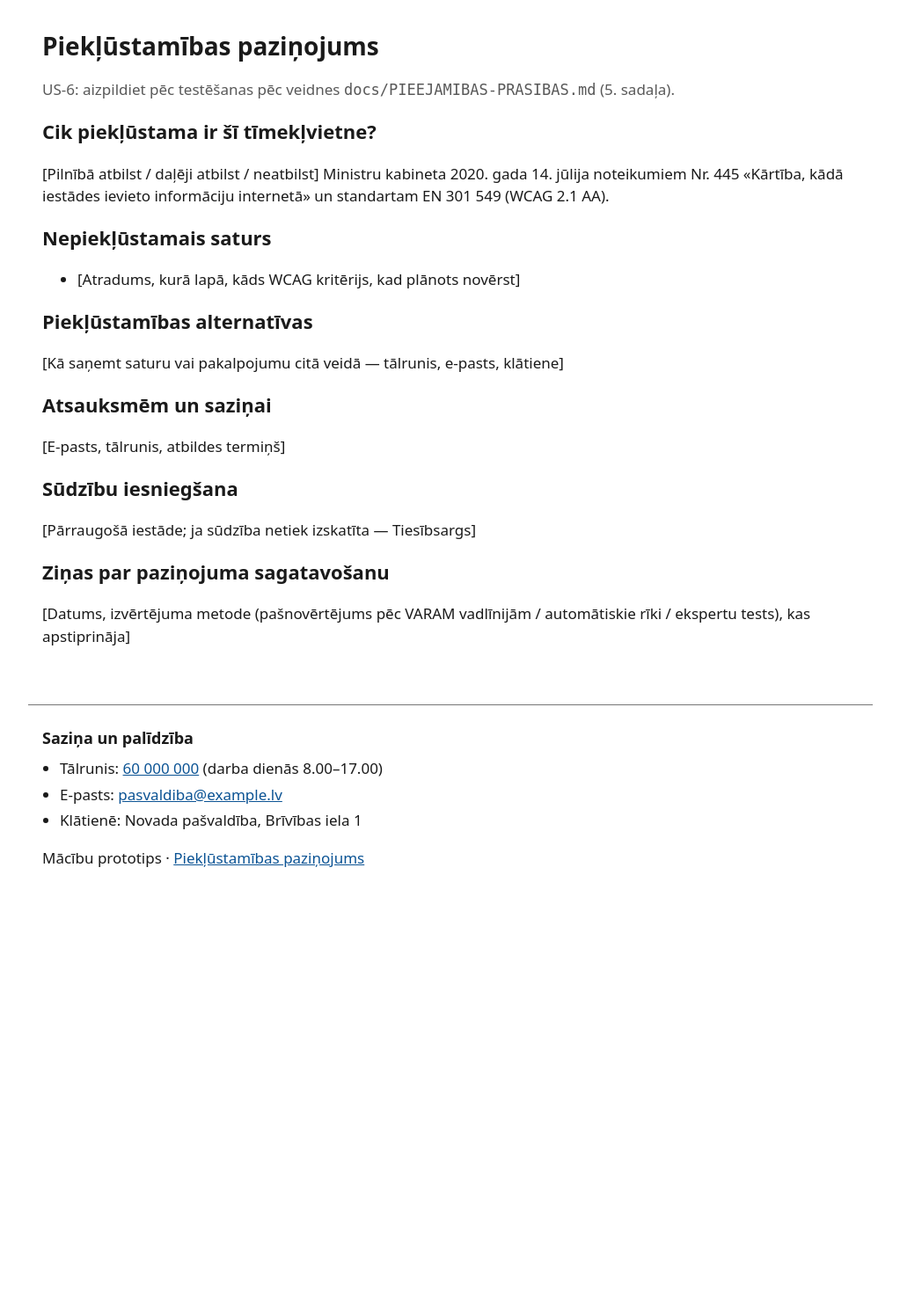
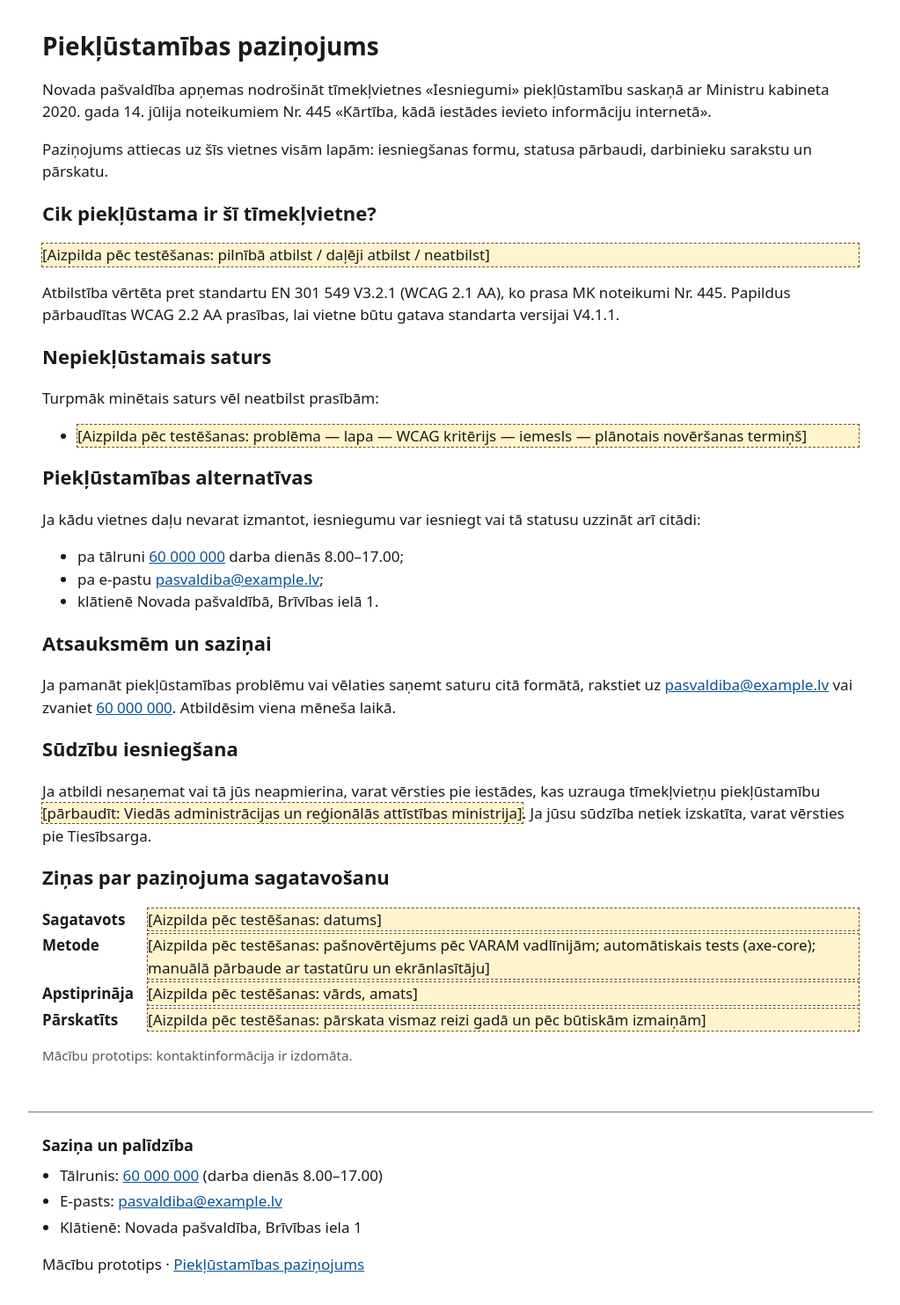
Before and after one commit to ruutam-bit/kursi-2-iesniegums, a Flask app: page /pieklustamiba in a window 1280 px wide. Shown: the part 63-1547 px from the top of the page at 88% size, without its empty margins (128-1151 px from the left). Before the commit the page ends 1049 px from the top, so only its background shows below. Run offline with Flask 3, Linux system fonts and the light colour scheme; parts of the project's set-up code (start-up, migrations or seed data) failed here and were passed over.

Commit message:
US-6: piekļūstamības paziņojuma skelets (MK 445, 3.2.3)
- /pieklustamiba pēc veidnes: 7 sadaļas
- Aizpildīts: apņemšanās, standarts (V3.2.1/WCAG 2.1 AA + 2.2 AA), alternatīvas, saziņa, sūdzības
- Atbilstība, atradumi, metode — redzami atzīmēti «[Aizpilda pēc testēšanas]»
- axe 0 atradumu; 320 px bez ritjoslas

Co-Authored-By: Claude Opus 5.5 <noreply@anthropic.com>

```diff
--- a/static/style.css
+++ b/static/style.css
@@ -174,3 +174,6 @@ tfoot th, tfoot td { font-weight: 700; }
   .josla-rinda { grid-template-columns: minmax(0, 1fr) 2.5rem; }
   .josla-nosaukums { grid-column: 1 / -1; }
 }
+
+/* Vēl neaizpildīts paziņojuma saturs — redzami atzīmēts (ne tikai krāsā: teksts kvadrātiekavās) */
+.aizpildit { background: #fff4ce; outline: 1px dashed #7a4e00; }
--- a/templates/pieklustamiba.html
+++ b/templates/pieklustamiba.html
@@ -2,26 +2,50 @@
 {% block title %}Piekļūstamības paziņojums{% endblock %}
 {% block content %}
 <h1>Piekļūstamības paziņojums</h1>
-<p class="muted">US-6: aizpildiet pēc testēšanas pēc veidnes <code>docs/PIEEJAMIBAS-PRASIBAS.md</code> (5. sadaļa).</p>
+
+{# Struktūra: docs/PIEEJAMIBAS-PRASIBAS.md 5. sadaļa (MK 445; ES paraugs — Īstenošanas lēmums (ES) 2018/1523).
+   Sadaļas ar «[Aizpilda pēc testēšanas]» aizpilda TIKAI ar reāliem testa rezultātiem. #}
+
+<p>Novada pašvaldība apņemas nodrošināt tīmekļvietnes «Iesniegumi» piekļūstamību saskaņā ar
+Ministru kabineta 2020. gada 14. jūlija noteikumiem Nr. 445 «Kārtība, kādā iestādes ievieto informāciju internetā».</p>
+<p>Paziņojums attiecas uz šīs vietnes visām lapām: iesniegšanas formu, statusa pārbaudi, darbinieku sarakstu un pārskatu.</p>
 
 <h2>Cik piekļūstama ir šī tīmekļvietne?</h2>
-<p>[Pilnībā atbilst / daļēji atbilst / neatbilst] Ministru kabineta 2020. gada 14. jūlija noteikumiem Nr. 445
-«Kārtība, kādā iestādes ievieto informāciju internetā» un standartam EN 301 549 (WCAG 2.1 AA).</p>
+<p class="aizpildit">[Aizpilda pēc testēšanas: pilnībā atbilst / daļēji atbilst / neatbilst]</p>
+<p>Atbilstība vērtēta pret standartu EN 301 549 V3.2.1 (WCAG 2.1 AA), ko prasa MK noteikumi Nr. 445.
+Papildus pārbaudītas WCAG 2.2 AA prasības, lai vietne būtu gatava standarta versijai V4.1.1.</p>
 
 <h2>Nepiekļūstamais saturs</h2>
+<p>Turpmāk minētais saturs vēl neatbilst prasībām:</p>
 <ul>
-  <li>[Atradums, kurā lapā, kāds WCAG kritērijs, kad plānots novērst]</li>
+  <li class="aizpildit">[Aizpilda pēc testēšanas: problēma — lapa — WCAG kritērijs — iemesls — plānotais novēršanas termiņš]</li>
 </ul>
 
 <h2>Piekļūstamības alternatīvas</h2>
-<p>[Kā saņemt saturu vai pakalpojumu citā veidā — tālrunis, e-pasts, klātiene]</p>
+<p>Ja kādu vietnes daļu nevarat izmantot, iesniegumu var iesniegt vai tā statusu uzzināt arī citādi:</p>
+<ul>
+  <li>pa tālruni <a href="tel:+37160000000">60 000 000</a> darba dienās 8.00–17.00;</li>
+  <li>pa e-pastu <a href="mailto:pasvaldiba@example.lv">pasvaldiba@example.lv</a>;</li>
+  <li>klātienē Novada pašvaldībā, Brīvības ielā 1.</li>
+</ul>
 
 <h2>Atsauksmēm un saziņai</h2>
-<p>[E-pasts, tālrunis, atbildes termiņš]</p>
+<p>Ja pamanāt piekļūstamības problēmu vai vēlaties saņemt saturu citā formātā, rakstiet uz
+<a href="mailto:pasvaldiba@example.lv">pasvaldiba@example.lv</a> vai zvaniet <a href="tel:+37160000000">60 000 000</a>.
+Atbildēsim viena mēneša laikā.</p>
 
 <h2>Sūdzību iesniegšana</h2>
-<p>[Pārraugošā iestāde; ja sūdzība netiek izskatīta — Tiesībsargs]</p>
+<p>Ja atbildi nesaņemat vai tā jūs neapmierina, varat vērsties pie iestādes, kas uzrauga tīmekļvietņu piekļūstamību
+<span class="aizpildit">[pārbaudīt: Viedās administrācijas un reģionālās attīstības ministrija]</span>.
+Ja jūsu sūdzība netiek izskatīta, varat vērsties pie Tiesībsarga.</p>
 
 <h2>Ziņas par paziņojuma sagatavošanu</h2>
-<p>[Datums, izvērtējuma metode (pašnovērtējums pēc VARAM vadlīnijām / automātiskie rīki / ekspertu tests), kas apstiprināja]</p>
+<dl class="detalas">
+  <dt>Sagatavots</dt><dd class="aizpildit">[Aizpilda pēc testēšanas: datums]</dd>
+  <dt>Metode</dt><dd class="aizpildit">[Aizpilda pēc testēšanas: pašnovērtējums pēc VARAM vadlīnijām; automātiskais tests (axe-core); manuālā pārbaude ar tastatūru un ekrānlasītāju]</dd>
+  <dt>Apstiprināja</dt><dd class="aizpildit">[Aizpilda pēc testēšanas: vārds, amats]</dd>
+  <dt>Pārskatīts</dt><dd class="aizpildit">[Aizpilda pēc testēšanas: pārskata vismaz reizi gadā un pēc būtiskām izmaiņām]</dd>
+</dl>
+
+<p class="palidziba">Mācību prototips: kontaktinformācija ir izdomāta.</p>
 {% endblock %}
```
